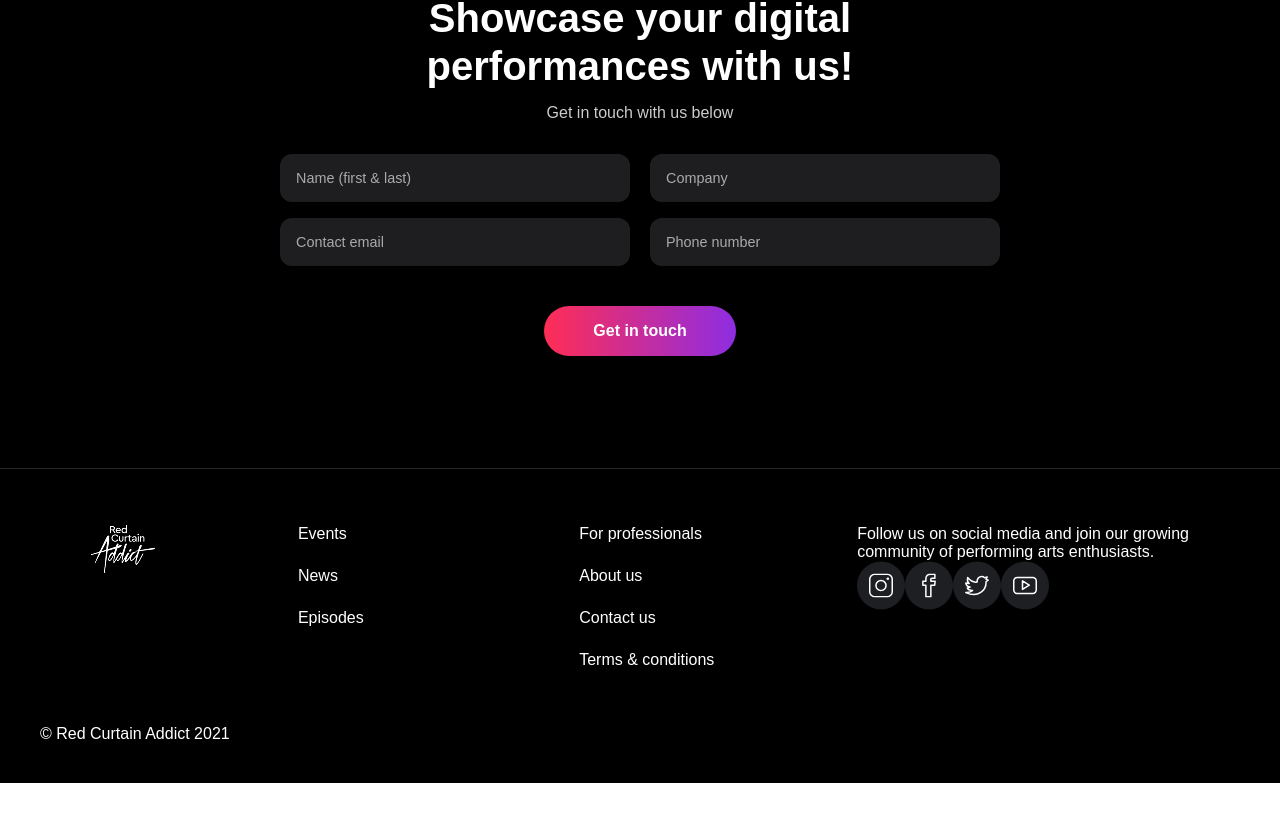
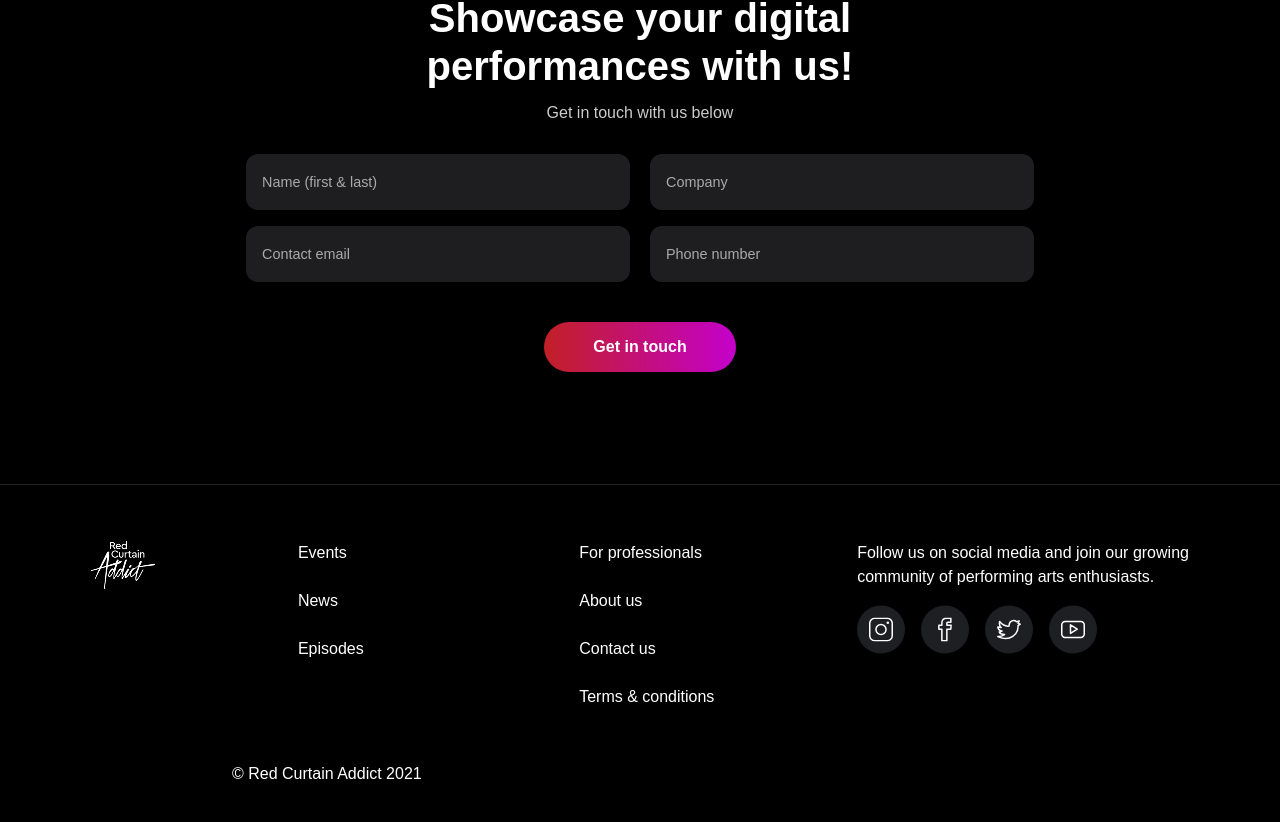
Before and after one commit to jonneldev/dt-final-project, a React (Create React App) app: page / in a window 1280 px wide. Shown: the part 520-1342 px from the top of the page. Before the commit the page ends 1303 px from the top, so only its background shows below. Built offline with nearby package versions, Linux system fonts and the light colour scheme.

Commit message:
Done footer

```diff
--- a/src/components/Styles/contact.css
+++ b/src/components/Styles/contact.css
@@ -47,7 +47,8 @@ section {
 }
 
 input {
-    min-width: 350px;
+    height: 56px;
+    min-width: 384px;
     flex: 1 1 600px;
     padding: 1rem;
     border-radius: 12px;
@@ -69,6 +70,6 @@ input::placeholder {
     border: none;
     border-radius: 999px;
     color: white;
-    background: linear-gradient(90deg, #ff2d55, #8e2de2);
+    background: linear-gradient(90deg, #C22026, #C400CB);
     cursor: pointer;
 }
--- a/src/components/Styles/footer.css
+++ b/src/components/Styles/footer.css
@@ -27,9 +27,16 @@
   gap: 2rem;
 
 }
+
 .links-column{
   display: flex;
   flex-direction:column;
+}
+
+.social-icons{
+  max-width: 240px;
+  display: flex;
+  justify-content: space-between;
 }
 
 .footer-link {
@@ -37,4 +44,17 @@
     text-decoration: none;
     margin-bottom: 1.5rem;
     white-space: nowrap;
+    line-height: 1.5rem;
 }
+
+.tag{
+  line-height: 1.5rem;
+}
+
+.social-icons {
+  margin-top: 1rem;
+}
+
+.footer-bottom {
+  padding-left: 12rem;
+}
--- a/src/components/footer.tsx
+++ b/src/components/footer.tsx
@@ -20,9 +20,14 @@ export default function Footer() {
         </div>
 
         <div className="footer-social">
-          <p className="Tag">Follow us on social media and join our growing<br /> community of performing arts enthusiasts.</p>
+          <div className="tag">
+            <span className="block-line">Follow us on social media and join our growing</span>
+            <br />
+            <span className="block-line-spaced">community of performing arts enthusiasts.</span>
+          </div>
+
+
           <div className="social-icons">
-
             <a href="#" className="footer-instagram">
               <img src='/images/instagram.svg' />
             </a>
```
